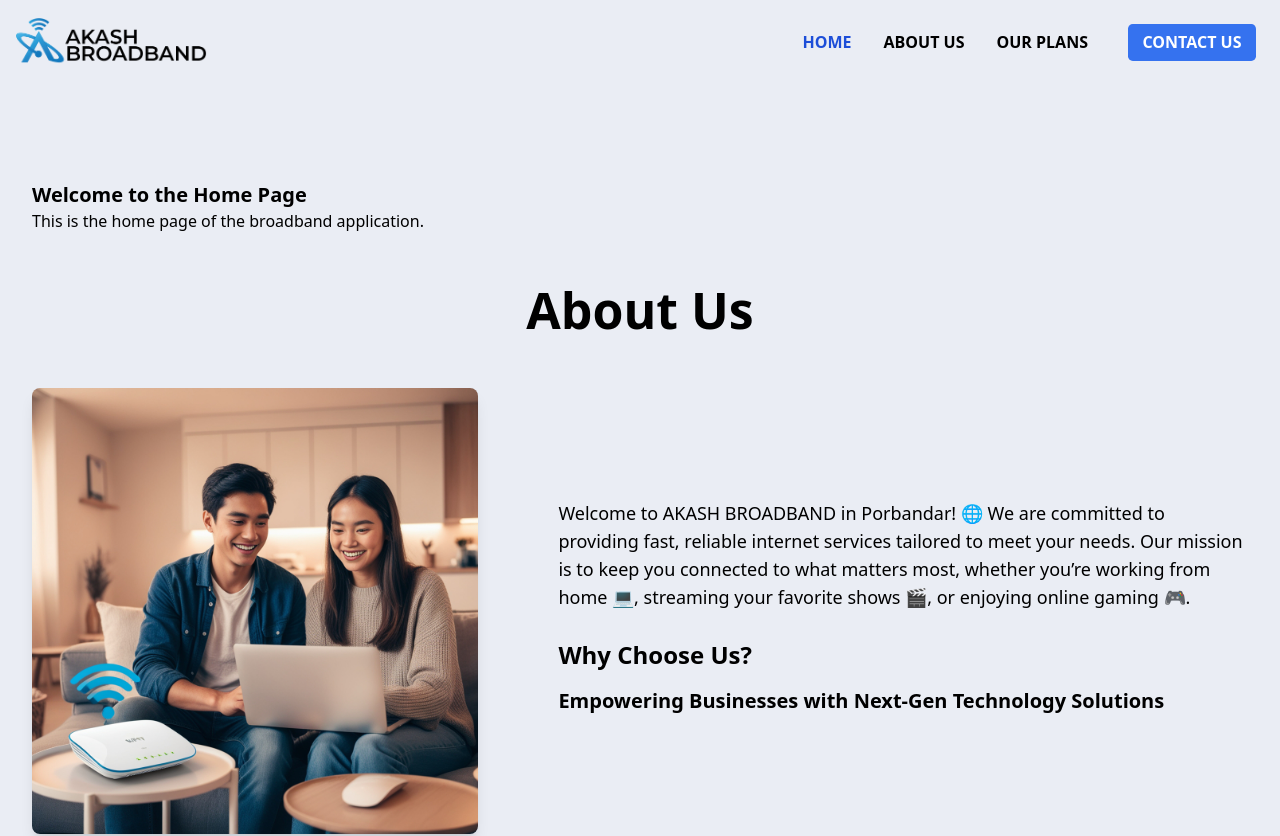
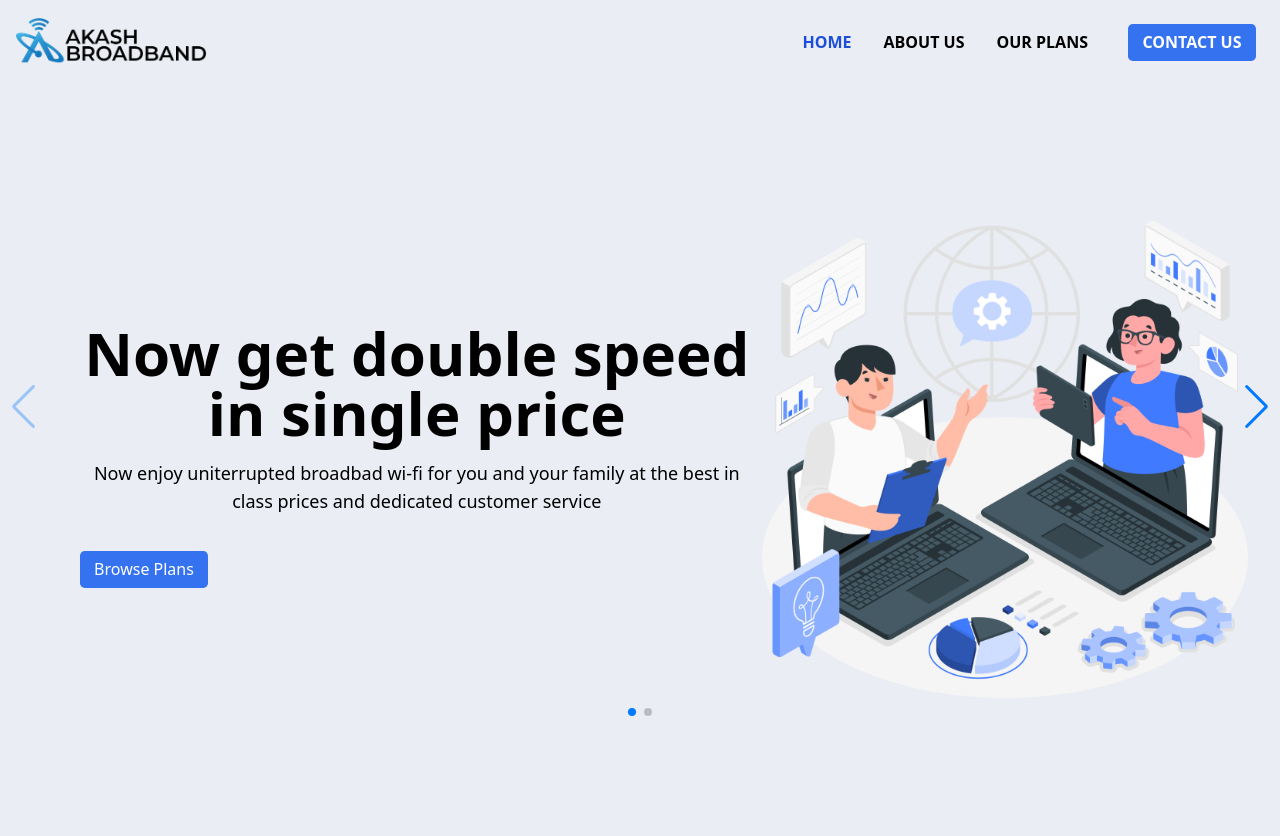
Before and after one commit to artifice7/BroadBand, a React (Vite) app in the folder broadband/: page / in a window 1280 px wide. Shown: the top 836 px of the page. Built offline with nearby package versions, Linux system fonts and the light colour scheme.

Commit message:
Home page
make slider in home page

```diff
--- a/broadband/package.json
+++ b/broadband/package.json
@@ -12,7 +12,8 @@
   "dependencies": {
     "react": "^18.3.1",
     "react-dom": "^18.3.1",
-    "react-router-dom": "^6.27.0"
+    "react-router-dom": "^6.27.0",
+    "swiper": "^11.1.14"
   },
   "devDependencies": {
     "@eslint/js": "^9.13.0",
--- a/broadband/src/Home/home.jsx
+++ b/broadband/src/Home/home.jsx
@@ -1,17 +1,16 @@
 import React from "react";
-import Navbar from "../components/navbar";
 import AboutSection from "./AboutSection";
+import Slider from "./Slider";
+import Navbar from "../components/Navbar"; // Add this line to import the Navbar component
 
 const Home = () => {
   return (
     <>
-        <Navbar />
+      <Navbar />
+      <Slider />
       <div className="relative max-w-[1712px] mx-auto pt-24 px-8 pb-8 ">
-        <div>
-          <h1 className="text-xl font-bold">Welcome to the Home Page</h1>
-          <p>This is the home page of the broadband application.</p>
-        </div>
-        <AboutSection /> {/* Add this line to render the AboutSection component */}
+        <AboutSection />{" "}
+        {/* Add this line to render the AboutSection component */}
       </div>
     </>
   );
--- /dev/null
+++ b/broadband/src/Home/slider.jsx
@@ -0,0 +1,92 @@
+import React, { useRef, useState } from "react";
+// Import Swiper React components
+import { Swiper, SwiperSlide } from "swiper/react";
+
+// Import Swiper styles
+import "swiper/css";
+import "swiper/css/navigation";
+import "swiper/css/pagination";
+import "./styles.css";
+import Button1 from "../Buttons/button1";
+
+// import required modules
+import { Navigation, Pagination, Mousewheel, Keyboard } from "swiper/modules";
+
+export default function App() {
+  return (
+    <>
+      <Swiper
+        cssMode={true}
+        navigation={true}
+        pagination={true}
+        mousewheel={true}
+        keyboard={true}
+        modules={[Navigation, Pagination, Mousewheel, Keyboard]}
+        className="mySwiper bg-[#EAEDF4] "
+      >
+        <SwiperSlide>
+          <div className="relative bg-[#EAEDF4] max-w-[1712px] mx-auto pt-24 px-8 pb-8">
+            <div className="relative flex flex-col md:flex-row items-center mt-10 md:mt-10">
+              {/* Left Text Content */}
+              <div className="md:w-1/2 lg:w-3/5 md:pl-10 relative flex flex-col justify-between">
+                {/* Text Paragraph */}
+                <div className="relative flex-1 ">
+                  <h1 className="text-lg sm:text-xl md:text-6xl font-bold text-black mb-4 z-20 relative  ">
+                    Now get double speed in single price
+                  </h1>
+                  <p className="relative text-xl sm:text-lg md:text-lg mb-7">
+                    Now enjoy uniterrupted broadbad wi-fi for you and your
+                    family at the best in class prices and dedicated customer
+                    service
+                  </p>
+                </div>
+                <Button1>Browse Plans</Button1>
+              </div>
+              {/* Left Image */}
+              <div className="z-30 w-full md:w-1/2 lg:w-2/5 mb-8 md:mb-0 relative">
+                <img
+                  src="/V-1.png"
+                  alt="About Us"
+                  className="w-11/12 h-11/12 rounded-lg  relative z-20"
+                />
+              </div>
+            </div>
+          </div>
+        </SwiperSlide>
+        <SwiperSlide>
+          <div className="relative bg-[#EAEDF4] max-w-[1712px] mx-auto pt-24 px-8 pb-8">
+            <div className="relative flex flex-col md:flex-row items-center mt-10 md:mt-10">
+              {/* Left Text Content */}
+              <div className="md:w-1/2 lg:w-3/5 md:pl-10 relative flex flex-col justify-between">
+                {/* Text Paragraph */}
+                <div className="relative flex-1 ">
+                  <p className="relative text-xl sm:text-lg md:text-lg mb-7">
+                    Welcome to AKASH BROADBAND in Porbandar! 🌐 We are committed
+                    to providing fast, reliable internet services tailored to
+                    meet your needs. Our mission is to keep you connected to
+                    what matters most, whether you’re working from home 💻,
+                    streaming your favorite shows 🎬, or enjoying online gaming
+                    🎮.
+                  </p>
+                </div>
+                <h1 className="text-lg sm:text-xl md:text-2xl font-bold text-black mb-4 z-20 relative">
+                  Why Choose Us?
+                </h1>
+                <Button1>Browse Plans</Button1>
+              </div>
+
+              {/* Left Image */}
+              <div className="z-30 w-full md:w-1/2 lg:w-2/5 mb-8 md:mb-0 relative">
+                <img
+                  src="/V-2.png"
+                  alt="About Us"
+                  className="w-11/12 h-11/12 relative z-20"
+                />
+              </div>
+            </div>
+          </div>
+        </SwiperSlide>
+      </Swiper>
+    </>
+  );
+}
--- /dev/null
+++ b/broadband/src/Home/styles.css
@@ -0,0 +1,22 @@
+.swiper {
+  width: 100%;
+  height: 100%;
+}
+
+.swiper-slide {
+  text-align: center;
+  font-size: 18px;
+  background: #EAEDF4;
+
+  /* Center slide text vertically */
+  display: flex;
+  justify-content: center;
+  align-items: center;
+}
+
+.swiper-slide img {
+  display: block;
+  width: 100%;
+  height: 100%;
+  object-fit: cover;
+}
```
Also changed, not shown: 1 other file (tests, documents, lock files or other folders).
